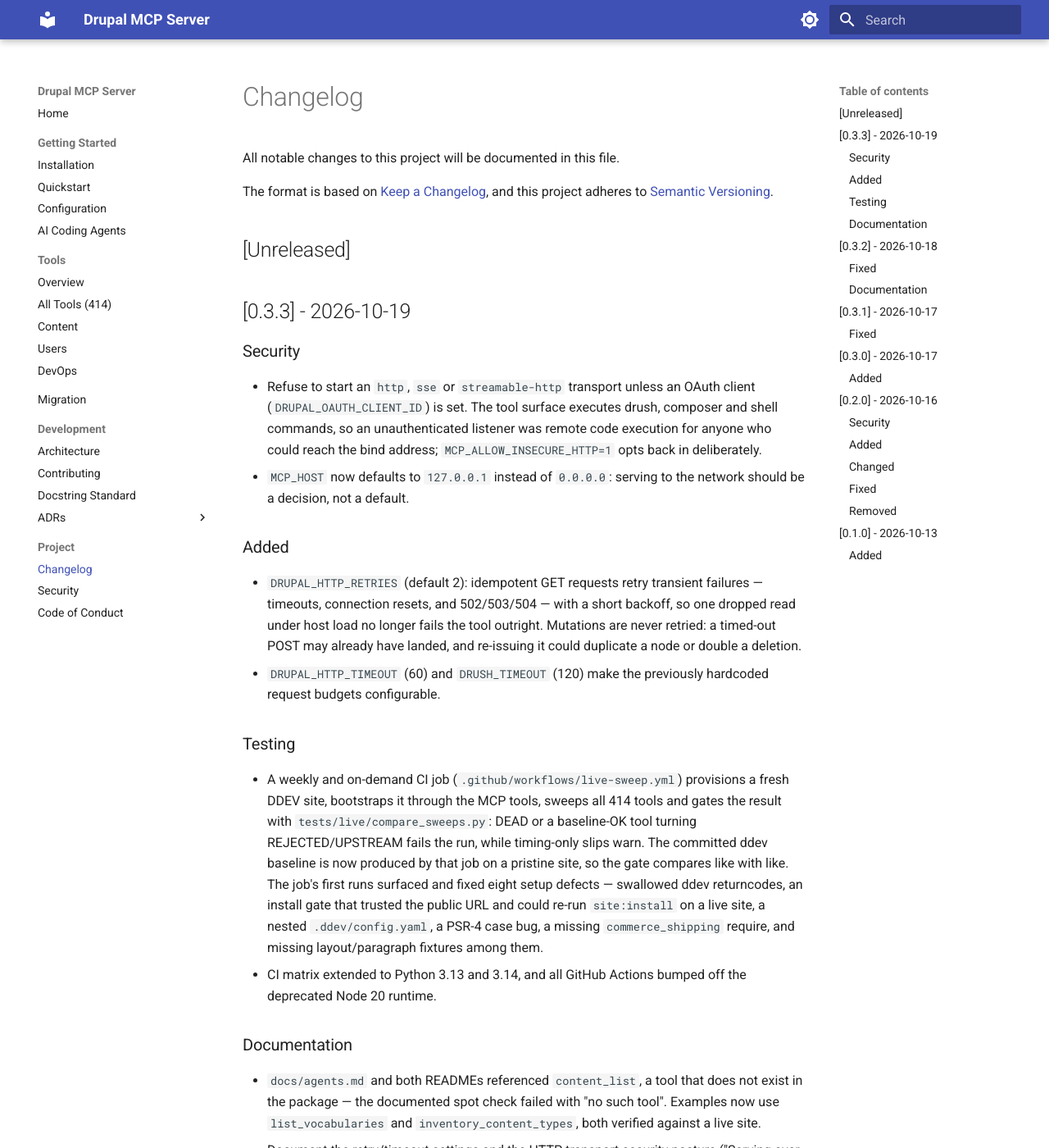
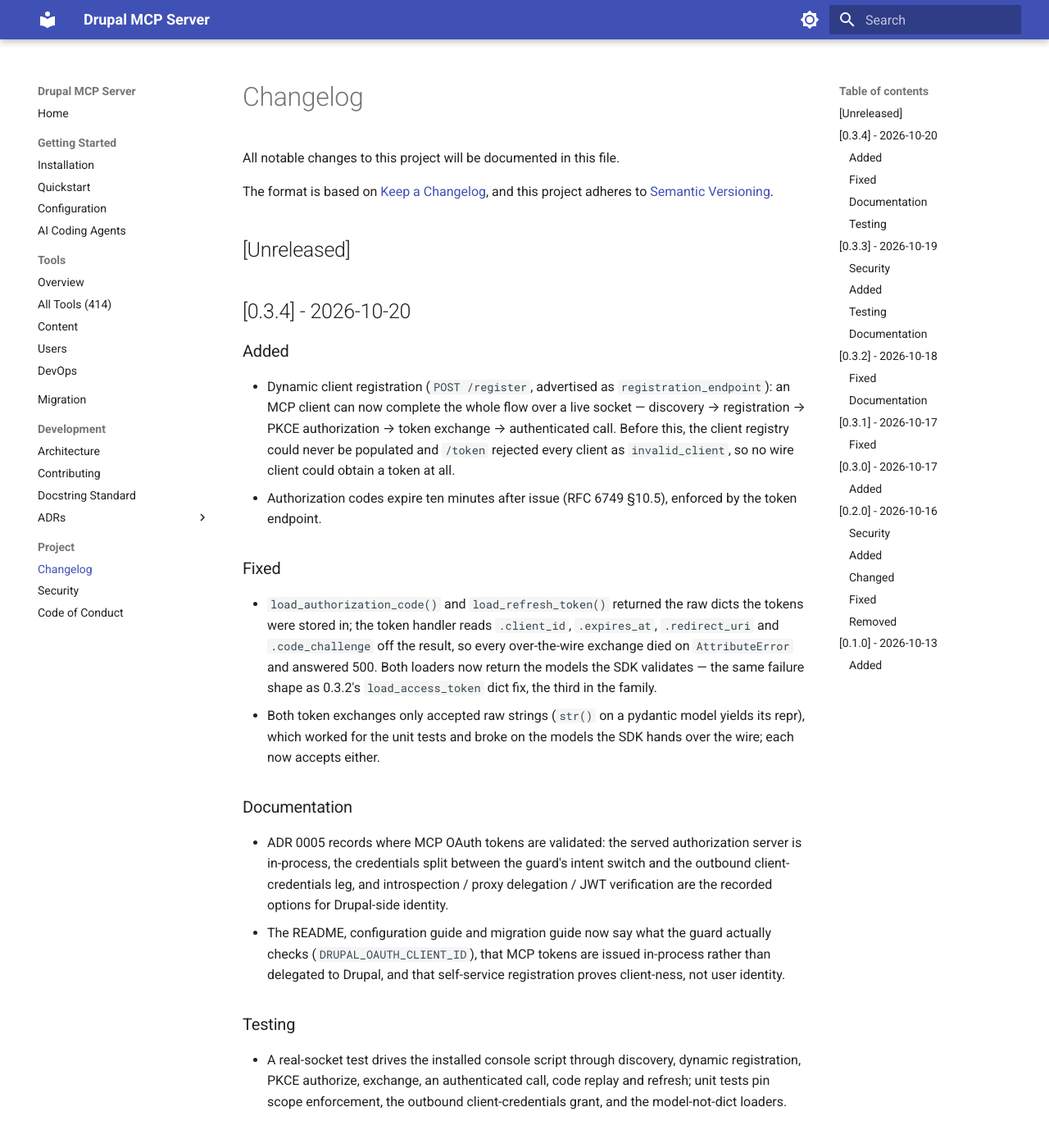
Before and after one commit to vloganathane/drupal-mcp-server, an MkDocs documentation site: the page built from docs/CHANGELOG.md, in a window 1280 px wide and 1400 px high. Shown: the whole window at 82% size. Built offline with MkDocs 1.6.1 and Material for MkDocs 9.7.7, drawn with Linux system fonts in a browser that asks for light colours.

Commit message:
chore: bump version to 0.3.4, promote fixes out of Unreleased

```diff
--- a/docs/CHANGELOG.md
+++ b/docs/CHANGELOG.md
@@ -6,6 +6,53 @@
 and this project adheres to [Semantic Versioning](https://semver.org/spec/v2.0.0.html).
 
 ## [Unreleased]
+
+## [0.3.4] - 2026-10-20
+
+### Added
+
+- Dynamic client registration (`POST /register`, advertised as
+  `registration_endpoint`): an MCP client can now complete the whole
+  flow over a live socket — discovery → registration → PKCE
+  authorization → token exchange → authenticated call. Before this,
+  the client registry could never be populated and `/token` rejected
+  every client as `invalid_client`, so no wire client could obtain a
+  token at all.
+- Authorization codes expire ten minutes after issue (RFC 6749 §10.5),
+  enforced by the token endpoint.
+
+### Fixed
+
+- `load_authorization_code()` and `load_refresh_token()` returned the
+  raw dicts the tokens were stored in; the token handler reads
+  `.client_id`, `.expires_at`, `.redirect_uri` and `.code_challenge`
+  off the result, so every over-the-wire exchange died on
+  `AttributeError` and answered 500. Both loaders now return the
+  models the SDK validates — the same failure shape as 0.3.2's
+  `load_access_token` dict fix, the third in the family.
+- Both token exchanges only accepted raw strings (`str()` on a pydantic
+  model yields its repr), which worked for the unit tests and broke on
+  the models the SDK hands over the wire; each now accepts either.
+
+### Documentation
+
+- ADR 0005 records where MCP OAuth tokens are validated: the served
+  authorization server is in-process, the credentials split between
+  the guard's intent switch and the outbound client-credentials leg,
+  and introspection / proxy delegation / JWT verification are the
+  recorded options for Drupal-side identity.
+- The README, configuration guide and migration guide now say what the
+  guard actually checks (`DRUPAL_OAUTH_CLIENT_ID`), that MCP tokens
+  are issued in-process rather than delegated to Drupal, and that
+  self-service registration proves client-ness, not user identity.
+
+### Testing
+
+- A real-socket test drives the installed console script through
+  discovery, dynamic registration, PKCE authorize, exchange, an
+  authenticated call, code replay and refresh; unit tests pin scope
+  enforcement, the outbound client-credentials grant, and the
+  model-not-dict loaders.
 
 ## [0.3.3] - 2026-10-19
 
--- a/pyproject.toml
+++ b/pyproject.toml
@@ -1,6 +1,6 @@
 [project]
 name = "drupal-mcp-server"
-version = "0.3.3"
+version = "0.3.4"
 description = "MCP server for Drupal operations - JSON:API, GraphQL, Drush, AI-powered migration"
 readme = "README.md"
 license = {text = "MIT"}
--- a/src/drupal_mcp_server/__init__.py
+++ b/src/drupal_mcp_server/__init__.py
@@ -1,3 +1,3 @@
 """Drupal MCP Server - Model Context Protocol server for Drupal."""
 
-__version__ = "0.3.3"
+__version__ = "0.3.4"
```
